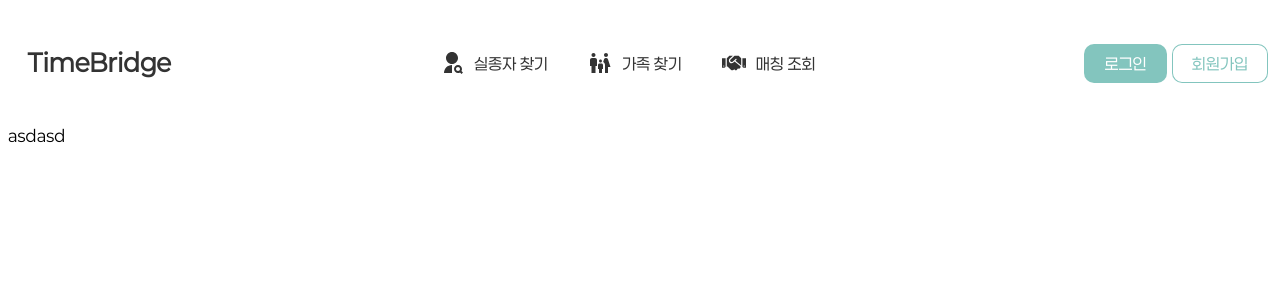
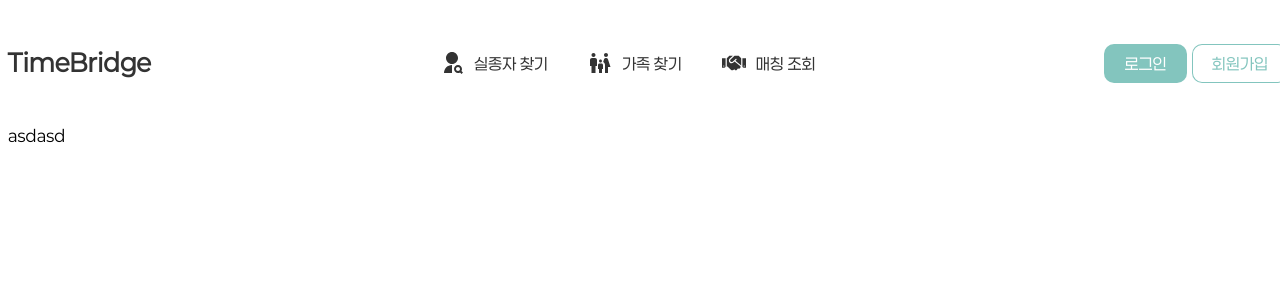
Before and after one commit to Subby02/time-bridge-front, a React (Vite) app: page / in a window 1280 px wide. Shown: the top 300 px of the page. Built offline with nearby package versions, Linux system fonts and the light colour scheme.

Commit message:
feat: 추가한 페이지 라우터에 추가

```diff
--- a/src/App.jsx
+++ b/src/App.jsx
@@ -3,6 +3,7 @@ import { BrowserRouter, Routes, Route } from 'react-router-dom';
 import HomePage from './pages/HomePage';
 import LoginPage from './pages/LoginPage';
 import RegisterPage from './pages/RegisterPage';
+import FamilyPage from './pages/FamilyPage';
 import MissingPage from './pages/MissingPage';
 import FaceSimilarityPage from './pages/FaceSimilarityPage';
 import MultimodalSearchPage from './pages/MultimodalSearchPage';
@@ -17,6 +18,7 @@ function App() {
         <Route path="/" element={<HomePage />} />
         <Route path="/login" element={<LoginPage />} />
         <Route path="/register" element={<RegisterPage />} />
+        <Route path="/family" element={<FamilyPage />} />
         <Route path="/missing" element={<MissingPage />} />
         <Route path="/face-similarity" element={<FaceSimilarityPage />} />
         <Route path="/multimodal-search" element={<MultimodalSearchPage />} />
--- a/src/components/Navbar.jsx
+++ b/src/components/Navbar.jsx
@@ -11,8 +11,8 @@ export default function Navbar() {
 
       <div className={styles.navMenuGroup}>
           <Link className={styles.navMenu} to="/missing"><RiUserSearchFill className={styles.navIcon}/>실종자 찾기</Link>
-          <Link className={styles.navMenu} to="/"><MdFamilyRestroom className={styles.navIcon}/>가족 찾기</Link>
-          <Link className={styles.navMenu} to="/"><FaHandshake className={styles.navIcon}/>매칭 조회</Link>
+          <Link className={styles.navMenu} to="/family"><MdFamilyRestroom className={styles.navIcon}/>가족 찾기</Link>
+          <Link className={styles.navMenu} to="/face-similarity"><FaHandshake className={styles.navIcon}/>매칭 조회</Link>
       </div>
 
       <div className={styles.navBtnGroup}>
--- a/src/components/Navbar.module.css
+++ b/src/components/Navbar.module.css
@@ -16,7 +16,6 @@
 .navLogo{
     color: #333; /* 글자색 */
     text-decoration: none; /* 밑줄 제거 */
-    margin-left: 20px;
 }
 
 .navMenuGroup {
@@ -49,5 +48,4 @@
     display: flex;
     align-items: center;
     gap: 5px;
-    margin-right: 20px;
 }
```
